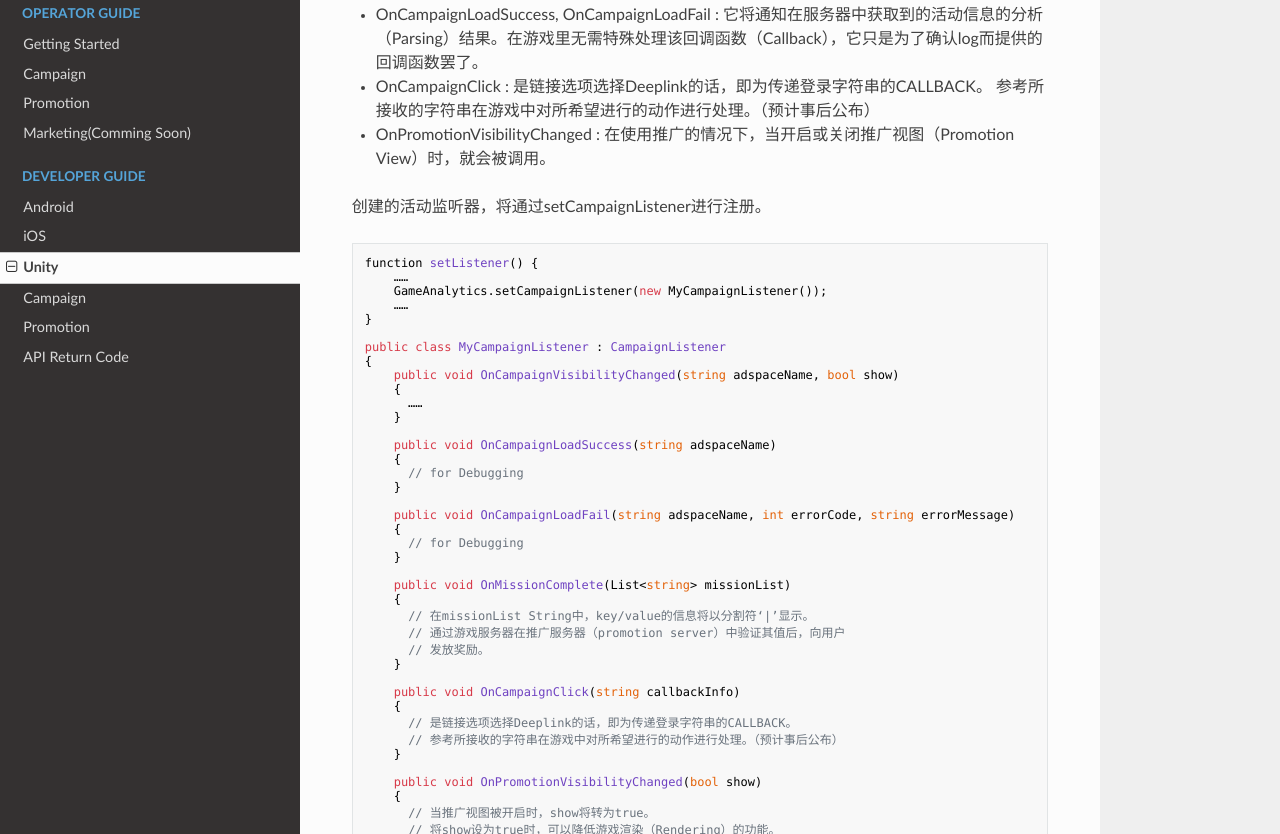
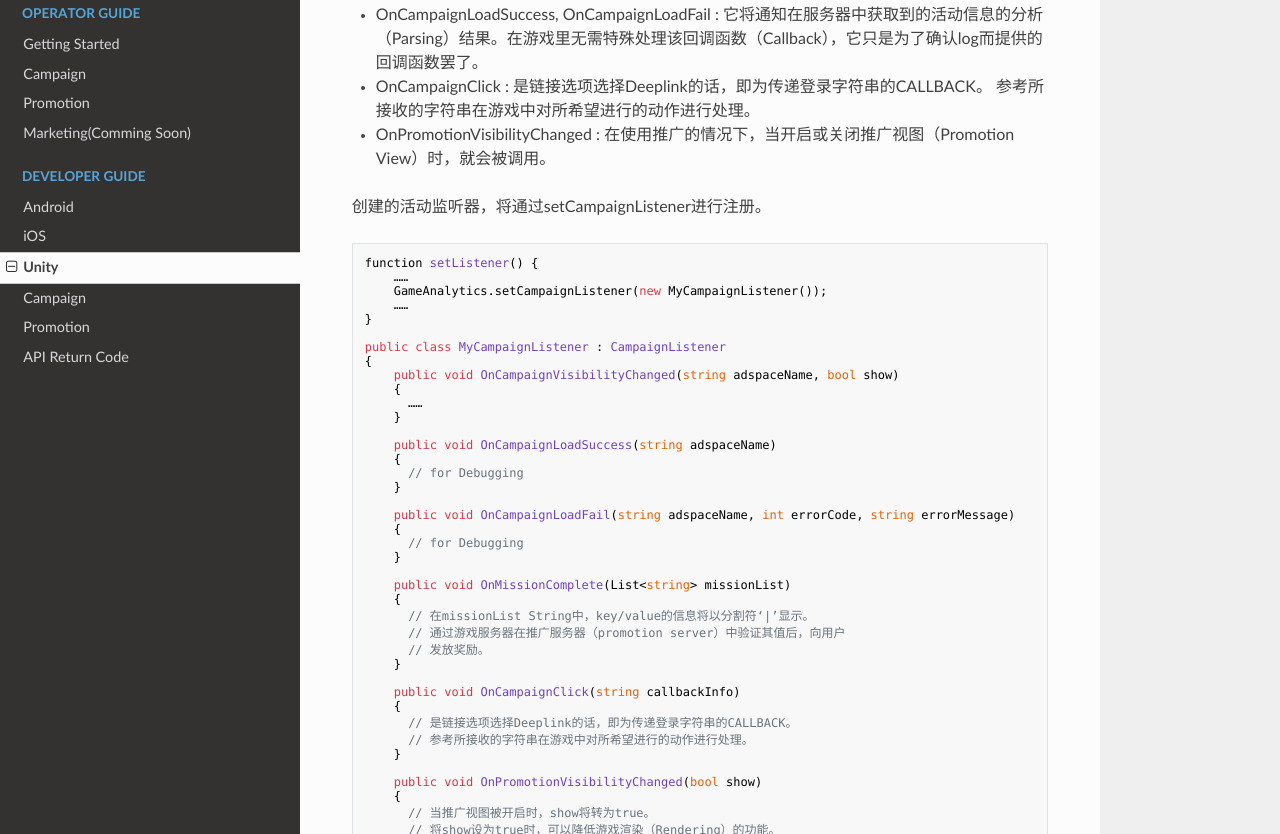
Before and after one commit to ToastAnalytics/ToastAnalytics_ZH, an MkDocs documentation site: the page built from docs/Developer/6. Unity Developer Guide.md, in a window 1280 px wide and 1400 px high, scrolled down 8596 px. Shown: the part 181-1015 px from the top of the window. Built offline with MkDocs 1.6.1, drawn with Linux system fonts in a browser that asks for light colours; nearby versions of some CDN libraries; old or Windows-style settings are respelled for this version of MkDocs.

Commit message:
Update 6. Unity Developer Guide.md

```diff
--- a/docs/Developer/6. Unity Developer Guide.md
+++ b/docs/Developer/6. Unity Developer Guide.md
@@ -279,7 +279,7 @@ public interface CampaignListener {
 - OnCampaignVisibilityChanged：调用showCampaign、hideCampaign之后，当出现或消失与活动相关的弹窗或横幅时，
 - OnMissionComplete : 用户进行活动/推广的同时，完成了指定任务而需要发送奖励信息时，就会被调用，并借助在此获得的信息，通过游戏服务器向用户发放奖励。与活动奖励相关的流程，请参考“活动应用指南”。
 - OnCampaignLoadSuccess, OnCampaignLoadFail : 它将通知在服务器中获取到的活动信息的分析（Parsing）结果。在游戏里无需特殊处理该回调函数（Callback），它只是为了确认log而提供的回调函数罢了。
-- OnCampaignClick : 是链接选项选择Deeplink的话，即为传递登录字符串的CALLBACK。 参考所接收的字符串在游戏中对所希望进行的动作进行处理。（预计事后公布）
+- OnCampaignClick : 是链接选项选择Deeplink的话，即为传递登录字符串的CALLBACK。 参考所接收的字符串在游戏中对所希望进行的动作进行处理。
 - OnPromotionVisibilityChanged : 在使用推广的情况下，当开启或关闭推广视图（Promotion View）时，就会被调用。
 
 创建的活动监听器，将通过setCampaignListener进行注册。
@@ -317,7 +317,7 @@ public class MyCampaignListener : CampaignListener
     public void OnCampaignClick(string callbackInfo)
     {
       // 是链接选项选择Deeplink的话，即为传递登录字符串的CALLBACK。
-      // 参考所接收的字符串在游戏中对所希望进行的动作进行处理。（预计事后公布）
+      // 参考所接收的字符串在游戏中对所希望进行的动作进行处理。
     }
 
     public void OnPromotionVisibilityChanged(bool show)
```
